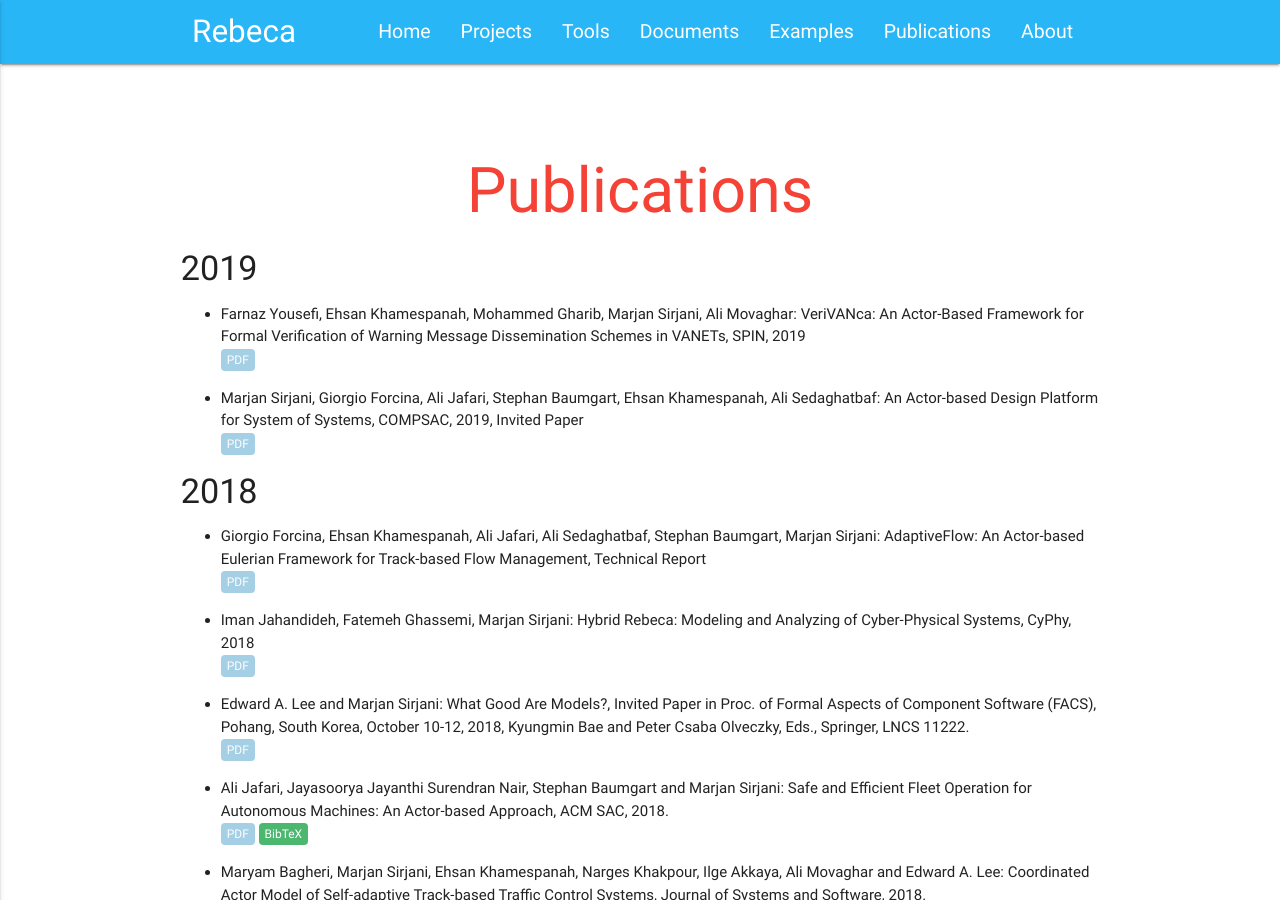
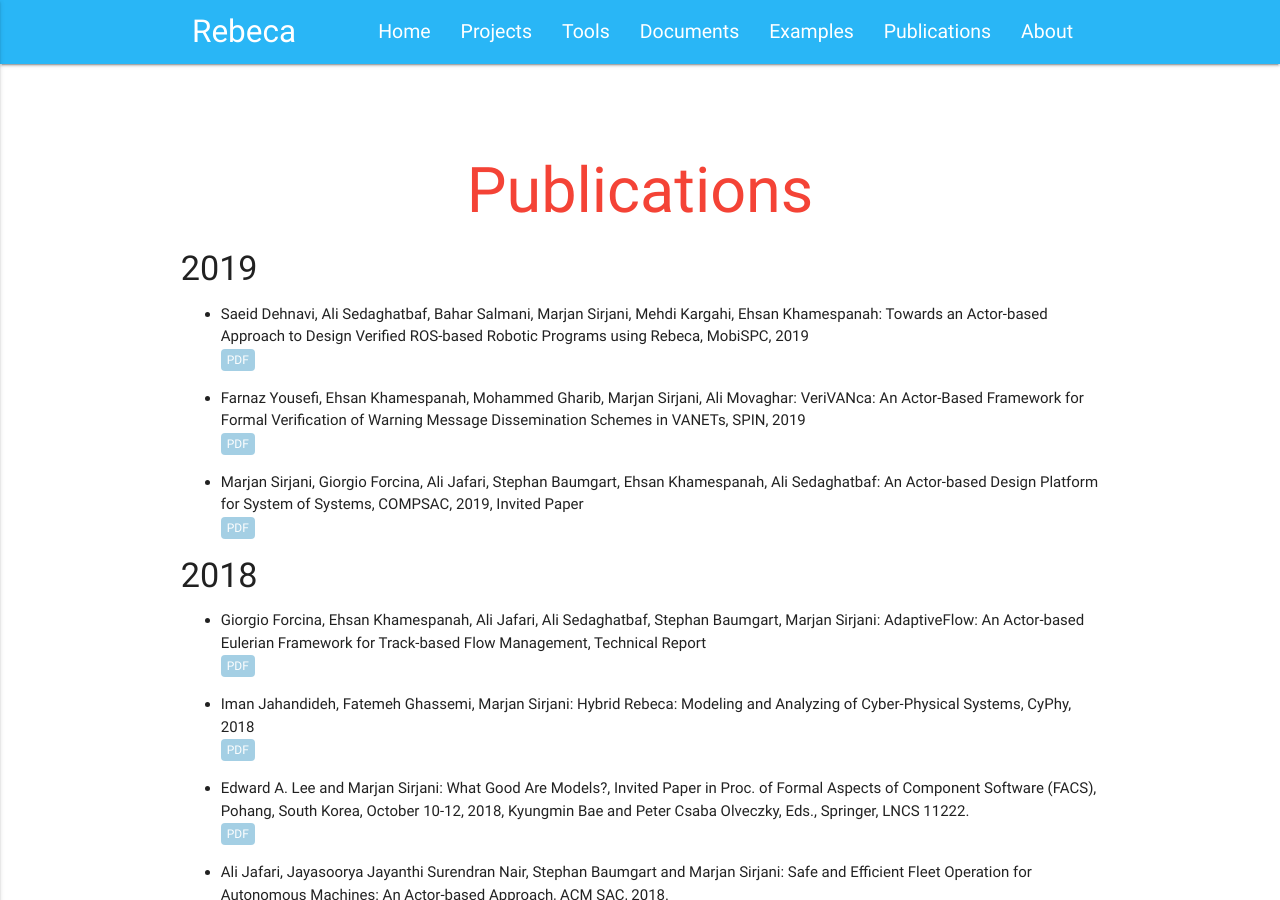
Before and after one commit to rebeca-lang/rebeca-lang.github.io, a Jekyll site: the page built from publications.md, in a window 1280 px wide and 900 px high. Built offline with Jekyll 4.4.1, drawn with Linux system fonts in a browser that asks for light colours.

Commit message:
MobiSPC paper is added to the publications of 2019.

```diff
--- a/publications.md
+++ b/publications.md
@@ -6,6 +6,13 @@ redirect_from: "/wiki/pmwiki.php/Rebeca/Publications"
 ---
 
 #### 2019
+
+- Saeid Dehnavi, Ali Sedaghatbaf, Bahar Salmani, Marjan Sirjani, Mehdi Kargahi, Ehsan Khamespanah: Towards an Actor-based Approach to Design Verified ROS-based Robotic Programs using Rebeca, MobiSPC, 2019
+\\
+<a class="link link_pdf" href="/assets/papers/2019/Towards-an-Actor-based-Approach-to-Design-Verified-ROS-based-Robotic-Programs-using-Rebeca.pdf">PDF</a>
+
+
+
 - Farnaz Yousefi, Ehsan Khamespanah, Mohammed Gharib, Marjan Sirjani, Ali Movaghar: VeriVANca: An Actor-Based Framework for Formal Verification of Warning Message Dissemination Schemes in VANETs, SPIN, 2019
 \\
 <a class="link link_pdf" href="/assets/papers/2019/VeriVANca-An-Actor-Based-Framework-for-Formal-Verification-of-Warning-Message-Dissemination-Schemes-in-VANETs.pdf">PDF</a>
```
Also changed, not shown: 1 other file.
